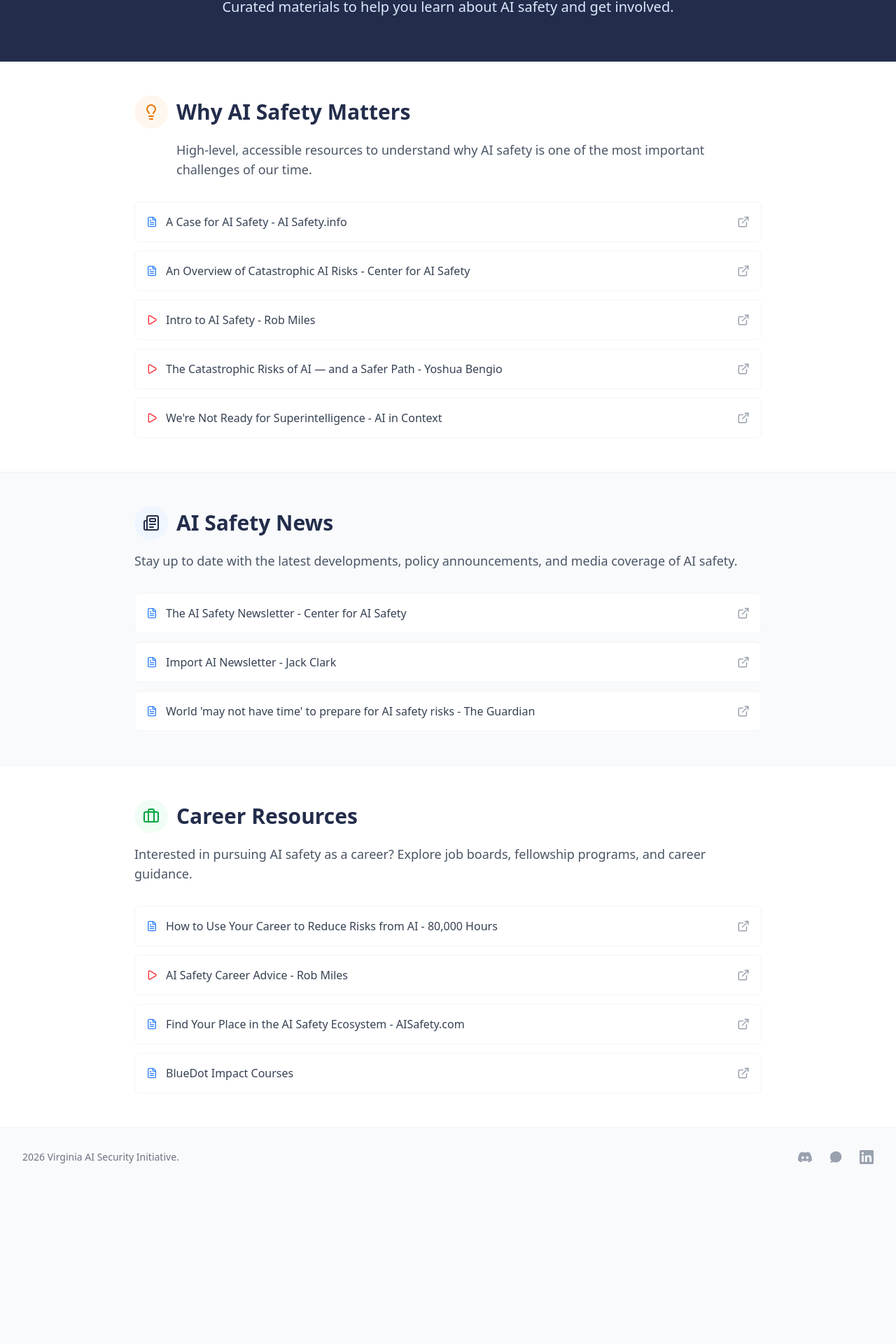
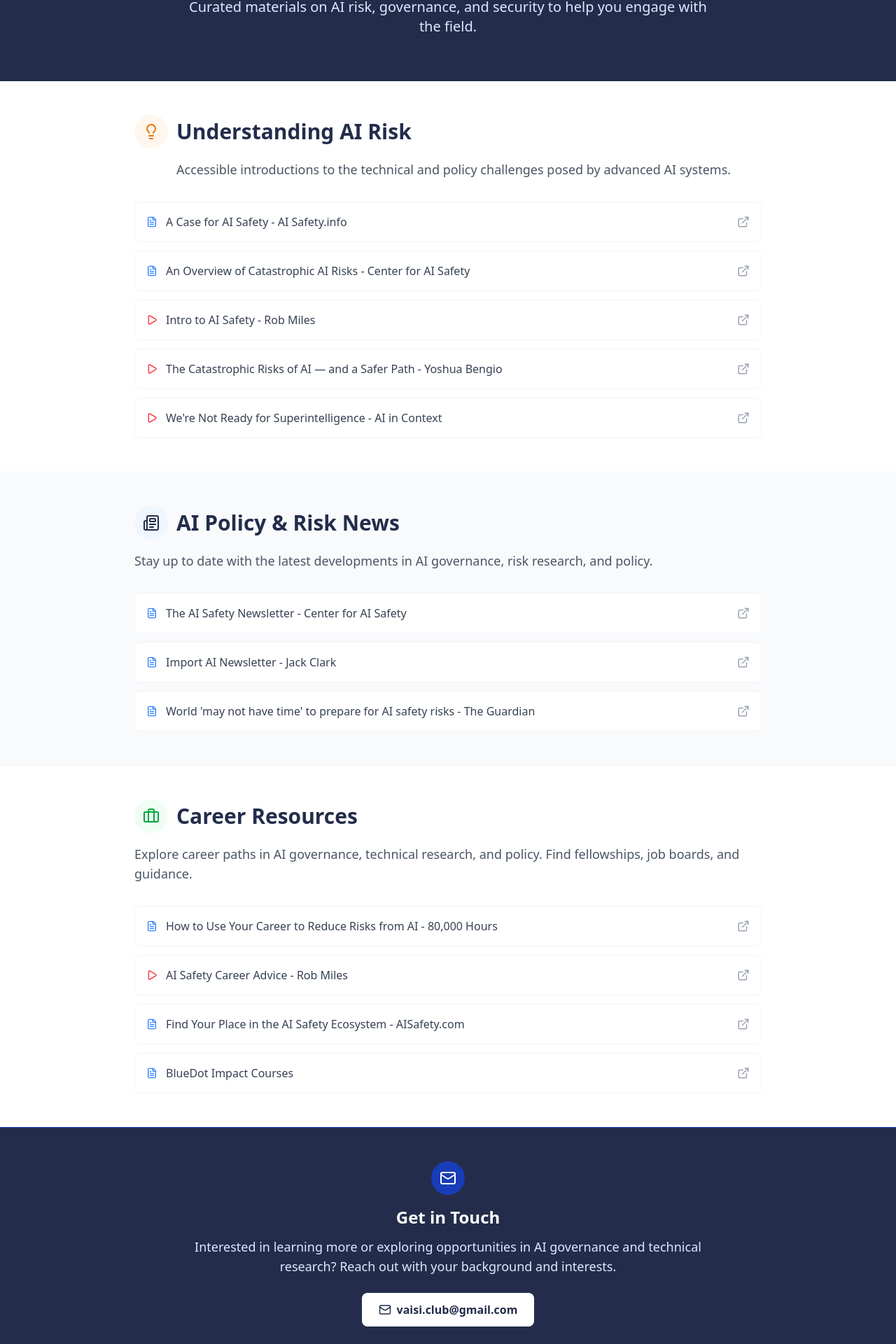
Before and after one commit to Virginia-AI-Security-Initiative/VAISI_Website, a Next.js app: page /resources in a window 1280 px wide. Shown: the part 248-2168 px from the top of the page at 70% size. Before the commit the page ends 1943 px from the top, so only its background shows below. Built offline with nearby package versions, Linux system fonts and the light colour scheme; a web font is replaced by a local one.

Commit message:
updating resources page text (not actual resources)

```diff
--- a/app/resources/page.tsx
+++ b/app/resources/page.tsx
@@ -1,5 +1,5 @@
 import Section from "@/components/Section";
-import { Lightbulb, Newspaper, Briefcase, ExternalLink, Play, FileText } from "lucide-react";
+import { Lightbulb, Newspaper, Briefcase, ExternalLink, Play, FileText, Mail } from "lucide-react";
 
 // Resource data organized by section
 const introResources = [
@@ -33,22 +33,22 @@
                 <div className="max-w-3xl mx-auto text-center">
                     <h1 className="text-4xl md:text-5xl font-bold mb-4">Resources</h1>
                     <p className="text-xl text-blue-100">
-                        Curated materials to help you learn about AI safety and get involved.
+                        Curated materials on AI risk, governance, and security to help you engage with the field.
                     </p>
                 </div>
             </Section>
 
-            {/* Section 1: Why AI Safety Matters */}
+            {/* Section 1: Understanding AI Risk */}
             <Section className="bg-white">
                 <div className="max-w-4xl mx-auto">
                     <div className="flex items-center gap-3 mb-4">
                         <div className="w-12 h-12 bg-orange-50 rounded-full flex items-center justify-center">
                             <Lightbulb className="w-6 h-6 text-secondary" />
                         </div>
-                        <h2 className="text-3xl font-bold text-primary">Why AI Safety Matters</h2>
+                        <h2 className="text-3xl font-bold text-primary">Understanding AI Risk</h2>
                     </div>
                     <p className="text-lg text-gray-600 mb-8 ml-15">
-                        High-level, accessible resources to understand why AI safety is one of the most important challenges of our time.
+                        Accessible introductions to the technical and policy challenges posed by advanced AI systems.
                     </p>
 
 
@@ -80,17 +80,17 @@
                 </div>
             </Section>
 
-            {/* Section 2: AI Safety News */}
+            {/* Section 2: AI Policy & Risk News */}
             <Section className="bg-slate-50 border-t border-gray-100">
                 <div className="max-w-4xl mx-auto">
                     <div className="flex items-center gap-3 mb-4">
                         <div className="w-12 h-12 bg-blue-50 rounded-full flex items-center justify-center">
                             <Newspaper className="w-6 h-6 text-primary" />
                         </div>
-                        <h2 className="text-3xl font-bold text-primary">AI Safety News</h2>
+                        <h2 className="text-3xl font-bold text-primary">AI Policy & Risk News</h2>
                     </div>
                     <p className="text-lg text-gray-600 mb-8">
-                        Stay up to date with the latest developments, policy announcements, and media coverage of AI safety.
+                        Stay up to date with the latest developments in AI governance, risk research, and policy.
                     </p>
 
                     <ul className="space-y-3">
@@ -131,7 +131,7 @@
                         <h2 className="text-3xl font-bold text-primary">Career Resources</h2>
                     </div>
                     <p className="text-lg text-gray-600 mb-8">
-                        Interested in pursuing AI safety as a career? Explore job boards, fellowship programs, and career guidance.
+                        Explore career paths in AI governance, technical research, and policy. Find fellowships, job boards, and guidance.
                     </p>
 
                     <ul className="space-y-3">
@@ -160,6 +160,29 @@
                     </ul>
                 </div>
             </Section>
+
+            {/* Contact CTA */}
+            <Section className="bg-primary text-white border-t border-blue-800">
+                <div className="max-w-3xl mx-auto text-center">
+                    <div className="flex justify-center mb-4">
+                        <div className="w-12 h-12 bg-blue-800 rounded-full flex items-center justify-center">
+                            <Mail className="w-6 h-6 text-white" />
+                        </div>
+                    </div>
+                    <h2 className="text-2xl font-bold mb-3">Get in Touch</h2>
+                    <p className="text-lg text-blue-100 mb-6">
+                        Interested in learning more or exploring opportunities in AI governance and technical research?
+                        Reach out with your background and interests.
+                    </p>
+                    <a
+                        href="mailto:vaisi.club@gmail.com"
+                        className="inline-flex items-center gap-2 bg-white text-primary font-semibold px-6 py-3 rounded-lg hover:bg-blue-50 transition-colors"
+                    >
+                        <Mail size={18} />
+                        vaisi.club@gmail.com
+                    </a>
+                </div>
+            </Section>
         </div>
     );
 }
```
